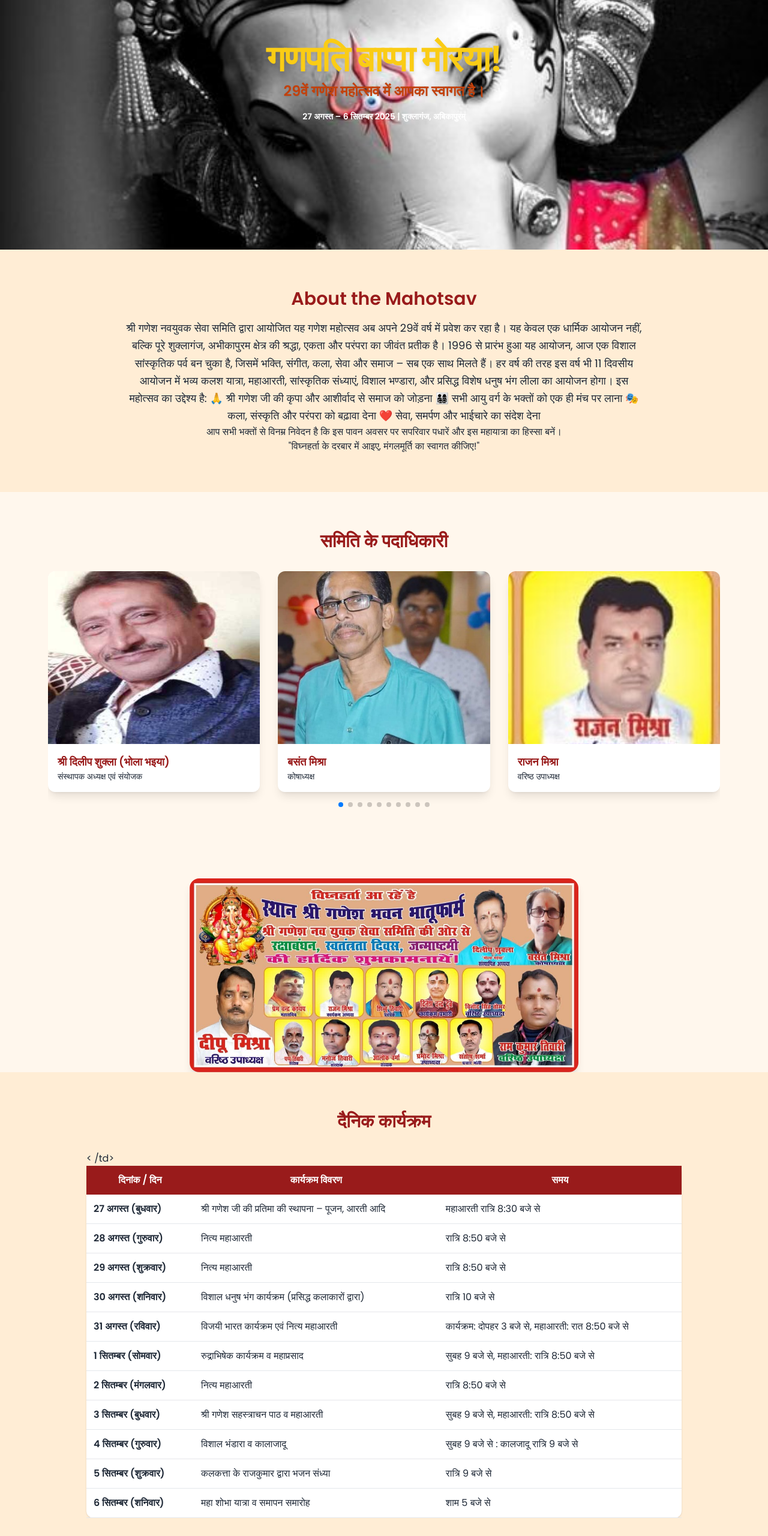
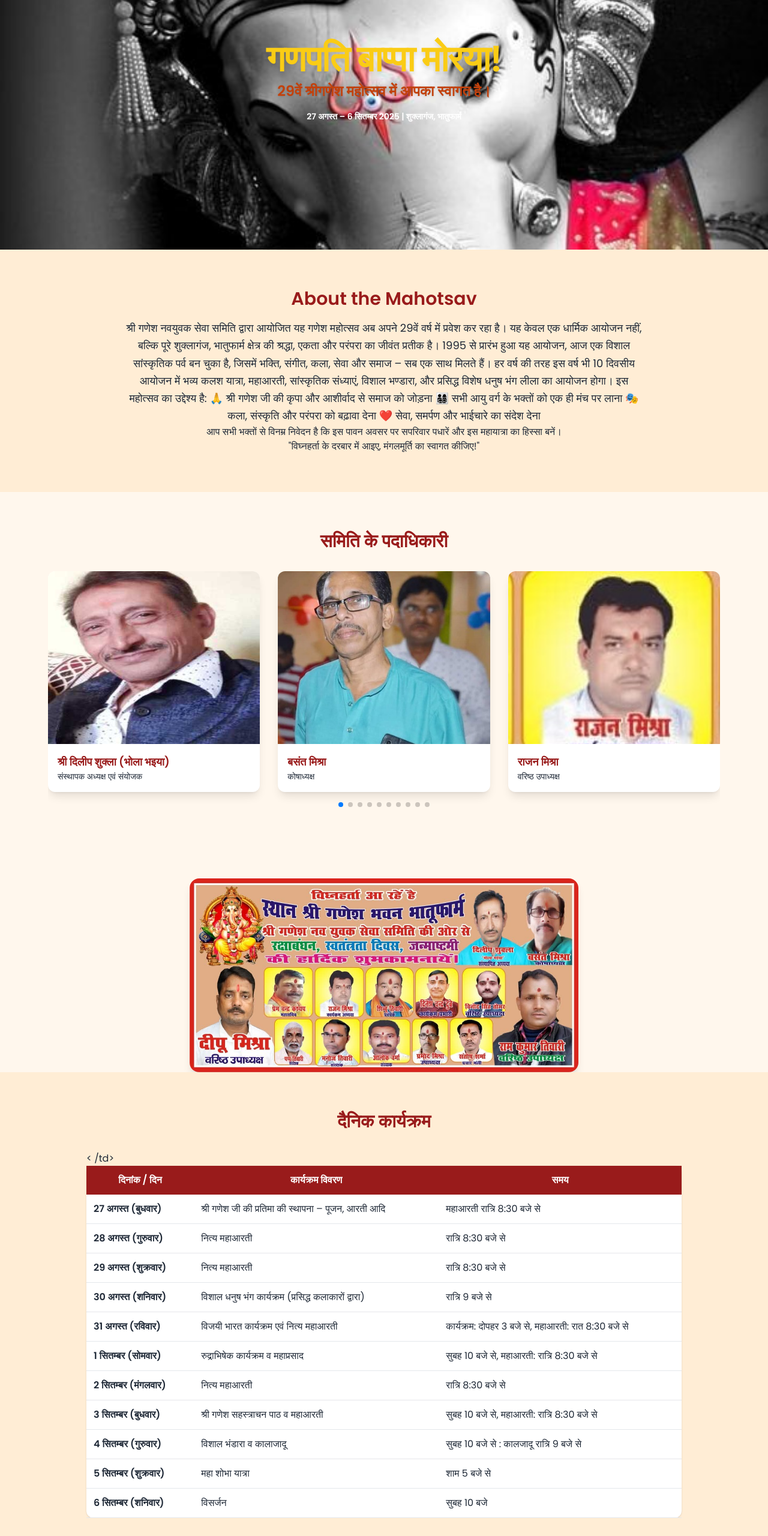
Before and after one commit to Shikharmishra95/ganesh-mahotsav-29, a plain HTML site: page index.html in a window 1280 px wide. Shown: the part 200-2760 px from the top of the page at 60% size. Drawn offline with nearby package versions, Linux system fonts and the light colour scheme.

Commit message:
Update index.html

```diff
--- a/index.html
+++ b/index.html
@@ -25,7 +25,7 @@
 <!-- ========= HEADER ========= -->
 <header class="sticky top-0 z-50 bg-white/90 backdrop-blur shadow">
   <nav class="max-w-6xl mx-auto px-4 py-3 flex items-center justify-between">
-    <h1 class="text-xl md:text-2xl font-bold text-red-800">29वाँ गणेश महोत्सव</h1>
+    <h1 class="text-xl md:text-2xl font-bold text-red-800">29वाँ श्री गणेश महोत्सव</h1>
     <div class="space-x-3 text-sm md:text-base">
       <a href="#home" class="hover:text-orange-600">Home</a>
       <a href="#about" class="hover:text-orange-600">About</a>
@@ -45,11 +45,12 @@
   गणपति बाप्पा मोरया!
 </h2>
 <p class="mt-2 text-lg md:text-2xl font-bold drop-shadow text-orange-700">
-  29वें गणेश महोत्सव में आपका स्वागत है।
+  29वें श्रीगणेश महोत्सव में आपका स्वागत है।
 </p>
 
 <p class="mt-4 text-sm font-bold text-white-800">
-  27 अगस्त – 6 सितम्बर  2025 | शुक्लागंज, अबिकापुरम्
+  27 अगस्त – 6 सितम्बर  2025 | शुक्लागंज,
+भातुफार्म
 </p>
   </div>
 </section>
@@ -59,9 +60,10 @@
     <h3 class="text-3xl font-bold text-red-800 mb-4">About the Mahotsav</h3>
     <p class="text-lg leading-relaxed">
 
-     श्री गणेश नवयुवक सेवा समिति द्वारा आयोजित यह गणेश महोत्सव अब अपने 29वें वर्ष में प्रवेश कर रहा है। यह केवल एक धार्मिक आयोजन नहीं, बल्कि पूरे शुक्लागंज, अभीकापुरम क्षेत्र की श्रद्धा, एकता और परंपरा का जीवंत प्रतीक है।
+     श्री गणेश नवयुवक सेवा समिति द्वारा आयोजित यह गणेश महोत्सव अब अपने 29वें वर्ष में प्रवेश कर रहा है। यह केवल एक धार्मिक आयोजन नहीं, बल्कि पूरे शुक्लागंज,
+भातुफार्म क्षेत्र की श्रद्धा, एकता और परंपरा का जीवंत प्रतीक है।
 
-1996 से प्रारंभ हुआ यह आयोजन, आज एक विशाल सांस्कृतिक पर्व बन चुका है, जिसमें भक्ति, संगीत, कला, सेवा और समाज – सब एक साथ मिलते हैं। हर वर्ष की तरह इस वर्ष भी 11 दिवसीय आयोजन में भव्य कलश यात्रा, महाआरती, सांस्कृतिक संध्याएं, विशाल भण्डारा, और प्रसिद्ध विशेष धनुष भंग लीला का आयोजन होगा।
+1995 से प्रारंभ हुआ यह आयोजन, आज एक विशाल सांस्कृतिक पर्व बन चुका है, जिसमें भक्ति, संगीत, कला, सेवा और समाज – सब एक साथ मिलते हैं। हर वर्ष की तरह इस वर्ष भी 10 दिवसीय आयोजन में भव्य कलश यात्रा, महाआरती, सांस्कृतिक संध्याएं, विशाल भण्डारा, और प्रसिद्ध विशेष धनुष भंग लीला का आयोजन होगा।
 
 इस महोत्सव का उद्देश्य है:
 
@@ -218,7 +220,7 @@
   <div class="max-w-4xl mx-auto px-4">
     <img
       src="images/poster2.jpg"
-      alt="28वाँ श्री गणेश महोत्सव – Poster"
+      alt="29वाँ श्री गणेश महोत्सव – Poster"
       class="w-full rounded-xl shadow-lg
              md:w-3/4 md:mx-auto md:rounded-2xl">
   </div>
@@ -247,61 +249,61 @@
         <tr class="border-b">
           <td class="p-3"><strong>28 अगस्त (गुरुवार)</strong></td>
           <td class="p-3">नित्य महाआरती</td>
-          <td class="p-3">रात्रि 8:50 बजे से</td>
+          <td class="p-3">रात्रि 8:30 बजे से</td>
         </tr>
 
         <tr class="border-b">
           <td class="p-3"><strong>29 अगस्त (शुक्रवार)</strong></td>
           <td class="p-3">नित्य महाआरती</td>
-          <td class="p-3">रात्रि 8:50 बजे से</td>
+          <td class="p-3">रात्रि 8:30 बजे से</td>
         </tr>
 
         <tr class="border-b">
           <td class="p-3"><strong>30 अगस्त (शनिवार)</strong></td>
           <td class="p-3">विशाल धनुष भंग कार्यक्रम (प्रसिद्ध कलाकारों द्वारा)</td>
-          <td class="p-3">रात्रि 10 बजे से</td>
+          <td class="p-3">रात्रि 9 बजे से</td>
         </tr>
 
         <tr class="border-b">
           <td class="p-3"><strong>31 अगस्त (रविवार)</strong></td>
           <td class="p-3">विजयी भारत कार्यक्रम एवं नित्य महाआरती</td>
-          <td class="p-3">कार्यक्रम: दोपहर 3 बजे से, महाआरती: रात 8:50 बजे से</td>
+          <td class="p-3">कार्यक्रम: दोपहर 3 बजे से, महाआरती: रात 8:30 बजे से</td>
         </tr>
 
         <tr class="border-b">
           <td class="p-3"><strong>1 सितम्बर (सोमवार)</strong></td>
           <td class="p-3"> रुद्राभिषेक कार्यक्रम व महाप्रसाद</td>
-          <td class="p-3">सुबह 9 बजे से, महाआरती: रात्रि 8:50 बजे से</td>
+          <td class="p-3">सुबह 10 बजे से, महाआरती: रात्रि 8:30 बजे से</td>
         </tr>
 
         <tr class="border-b">
           <td class="p-3"><strong>2 सितम्बर (मंगलवार)</strong></td>
           <td class="p-3"> नित्य महाआरती</td>< /td>
-          <td class="p-3">रात्रि 8:50 बजे से</td>
+          <td class="p-3">रात्रि 8:30 बजे से</td>
         </tr>
 
         <tr class="border-b">
           <td class="p-3"><strong>3 सितम्बर (बुधवार)</strong></td>
           <td class="p-3">श्री गणेश सहस्त्राचन पाठ व महाआरती</td>
-          <td class="p-3">सुबह 9 बजे से, महाआरती: रात्रि 8:50 बजे से</td>
+          <td class="p-3">सुबह 10 बजे से, महाआरती: रात्रि 8:30 बजे से</td>
         </tr>
 
         <tr class="border-b">
           <td class="p-3"><strong>4 सितम्बर (गुरुवार)</strong></td>
           <td class="p-3">विशाल भंडारा व कालाजादू</td>
-          <td class="p-3">सुबह 9 बजे से : कालजादू रात्रि 9 बजे से </td>
+          <td class="p-3">सुबह 10 बजे से : कालजादू रात्रि 9 बजे से </td>
         </tr>
 
         <tr class="border-b">
           <td class="p-3"><strong>5 सितम्बर (शुक्रवार)</strong></td>
-          <td class="p-3">कलकत्ता के राजकुमार द्वारा भजन संध्या</td>
-          <td class="p-3">रात्रि 9 बजे से</td>
+          <td class="p-3">महा शोभा यात्रा </td>
+          <td class="p-3">शाम 5 बजे से</td>
         </tr>
 
         <tr class="border-b">
           <td class="p-3"><strong>6 सितम्बर (शनिवार)</strong></td>
-          <td class="p-3">महा शोभा यात्रा व समापन समारोह</td>
-          <td class="p-3">शाम 5 बजे से</td>
+          <td class="p-3">विसर्जन</td>
+          <td class="p-3">सुबह 10 बजे </td>
         </tr>
       </tbody>
     </table>
```
